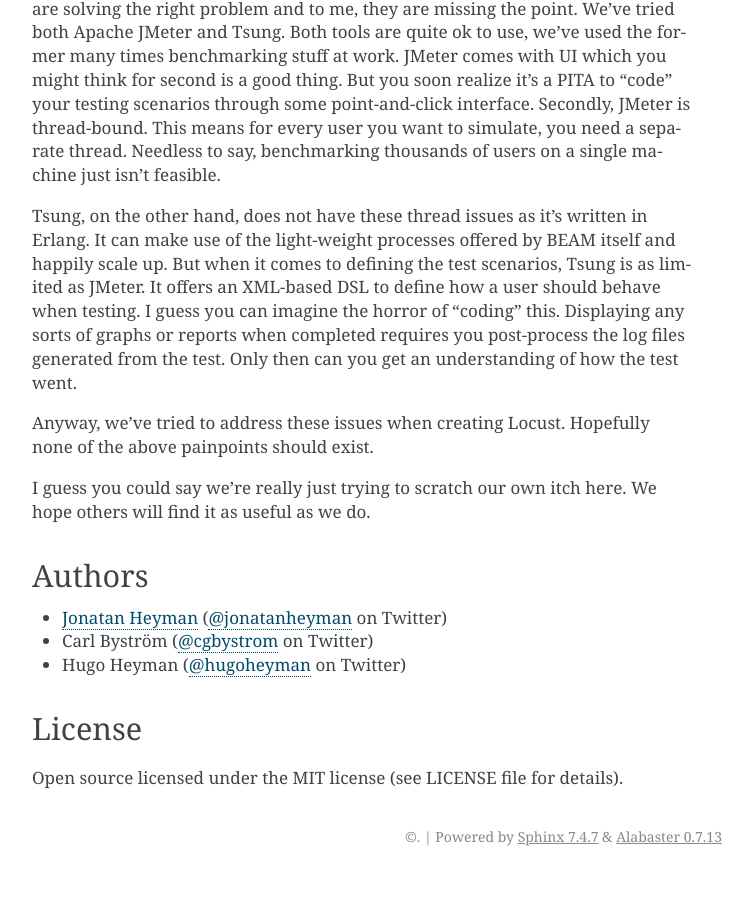
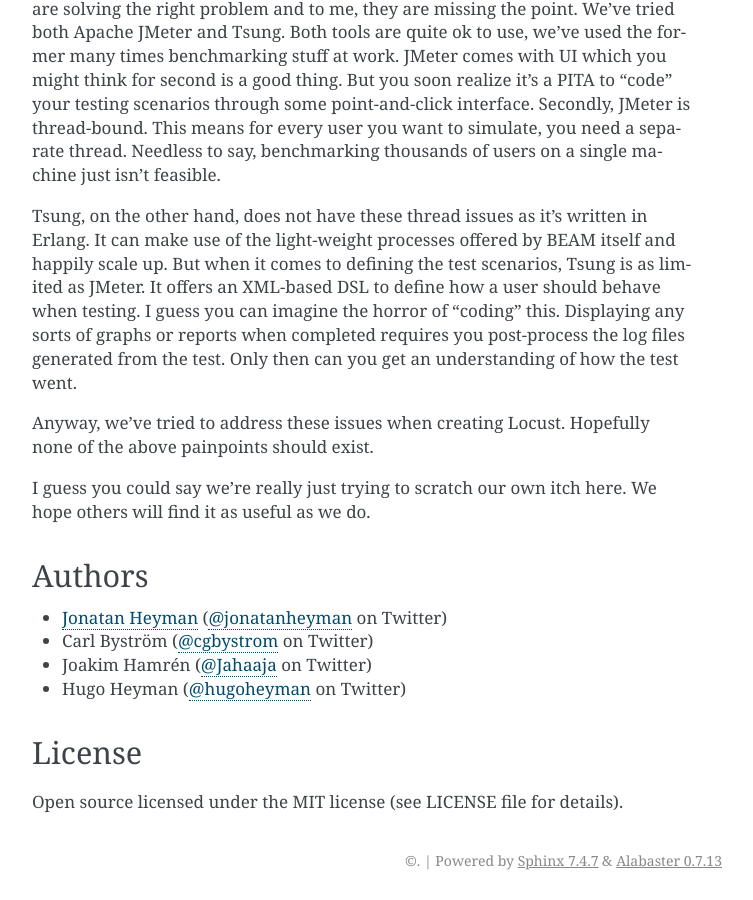
Before and after one commit to locustio/locust, a Sphinx documentation site: the page built from docs/what-is-locust.rst, in a window 1280 px wide and 900 px high, scrolled down 1321 px. Shown: the whole window, without its empty margins (388-1141 px from the left). Built offline with Sphinx 7.4.7, drawn with Linux system fonts in a browser that asks for light colours; before the commit the page ends 2197 px from its top, so only the background shows below that.

Commit message:
I was missing in the list of authors in the docs! :)

```diff
--- a/docs/what-is-locust.rst
+++ b/docs/what-is-locust.rst
@@ -79,6 +79,7 @@
 
 - `Jonatan Heyman <http://heyman.info>`_ (`@jonatanheyman <http://twitter.com/jonatanheyman>`_ on Twitter)
 - Carl Byström (`@cgbystrom <http://twitter.com/cgbystrom>`_ on Twitter)
+- Joakim Hamrén (`@Jahaaja <http://twitter.com/Jahaaja>`_ on Twitter)
 - Hugo Heyman (`@hugoheyman <http://twitter.com/hugoheyman>`_ on Twitter)
 
 License
```
